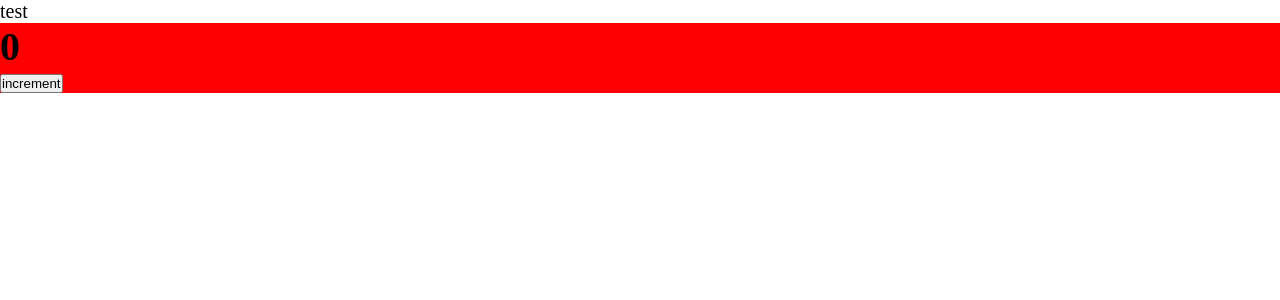
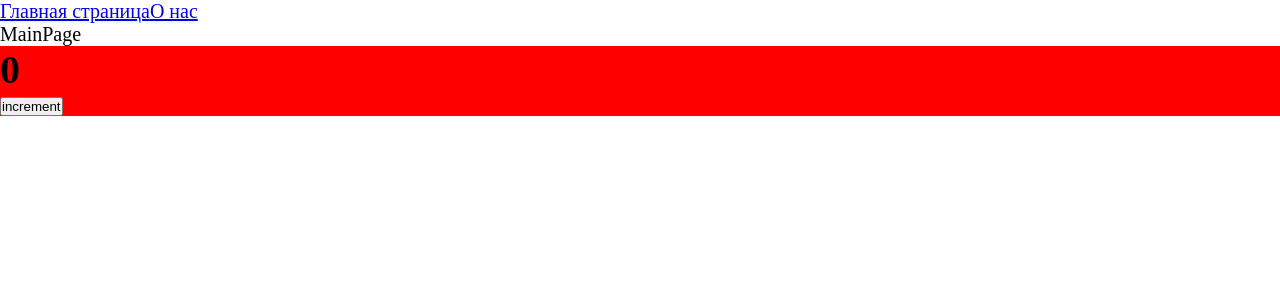
Before and after one commit to exp0rs/my-frontend, a React app: page / in a window 1280 px wide. Shown: the top 300 px of the page. Built offline with nearby package versions, Linux system fonts and the light colour scheme.

Commit message:
added routing,lazy components

```diff
--- a/package.json
+++ b/package.json
@@ -15,6 +15,7 @@
 		"@types/node": "^20.1.0",
 		"@types/react": "^18.2.6",
 		"@types/react-dom": "^18.2.4",
+		"@types/react-router-dom": "^5.3.3",
 		"@types/webpack": "^5.28.1",
 		"@types/webpack-dev-server": "^4.7.2",
 		"css-loader": "^6.7.3",
@@ -32,6 +33,7 @@
 	},
 	"dependencies": {
 		"react": "^18.2.0",
-		"react-dom": "^18.2.0"
+		"react-dom": "^18.2.0",
+		"react-router-dom": "^6.11.1"
 	}
 }
--- a/src/App.tsx
+++ b/src/App.tsx
@@ -1,9 +1,21 @@
+import { Route, Routes } from 'react-router-dom';
 import { Counter } from './components/Counter';
 import './index.scss';
+import { Link } from 'react-router-dom';
+import { AboutPageAsync } from './pages/AboutPage/AboutPage.async';
+import { MainPageAsync } from './pages/MainPage/MainPage.async';
+import { Suspense } from 'react';
 export const App = () => {
 	return (
 		<div className='app'>
-			test
+			<Link to={'/'}>Главная страница</Link>
+			<Link to={'/about'}>О нас</Link>
+			<Suspense fallback={<div>Loading...</div>}>
+				<Routes>
+					<Route path={'/'} element={<MainPageAsync />} />
+					<Route path={'/about'} element={<AboutPageAsync />} />
+				</Routes>
+			</Suspense>
 			<Counter />
 		</div>
 	);
--- a/src/index.tsx
+++ b/src/index.tsx
@@ -1,4 +1,10 @@
 import { render } from 'react-dom';
 import { App } from './App';
+import { BrowserRouter } from 'react-router-dom';
 
-render(<App />, document.getElementById('root'));
+render(
+	<BrowserRouter>
+		<App />
+	</BrowserRouter>,
+	document.getElementById('root')
+);
--- /dev/null
+++ b/src/pages/AboutPage/AboutPage.async.tsx
@@ -0,0 +1,2 @@
+import { lazy } from 'react';
+export const AboutPageAsync = lazy(() => import('./AboutPage'));
--- /dev/null
+++ b/src/pages/AboutPage/AboutPage.tsx
@@ -0,0 +1,4 @@
+const AboutPage = () => {
+	return <div>AboutPage</div>;
+};
+export default AboutPage;
--- /dev/null
+++ b/src/pages/MainPage/MainPage.async.tsx
@@ -0,0 +1,2 @@
+import { lazy } from 'react';
+export const MainPageAsync = lazy(() => import('./MainPage'));
--- /dev/null
+++ b/src/pages/MainPage/MainPage.tsx
@@ -0,0 +1,4 @@
+const MainPage = () => {
+	return <div>MainPage</div>;
+};
+export default MainPage;
```
Also changed, not shown: 3 other files (tests, documents, lock files or other folders).
